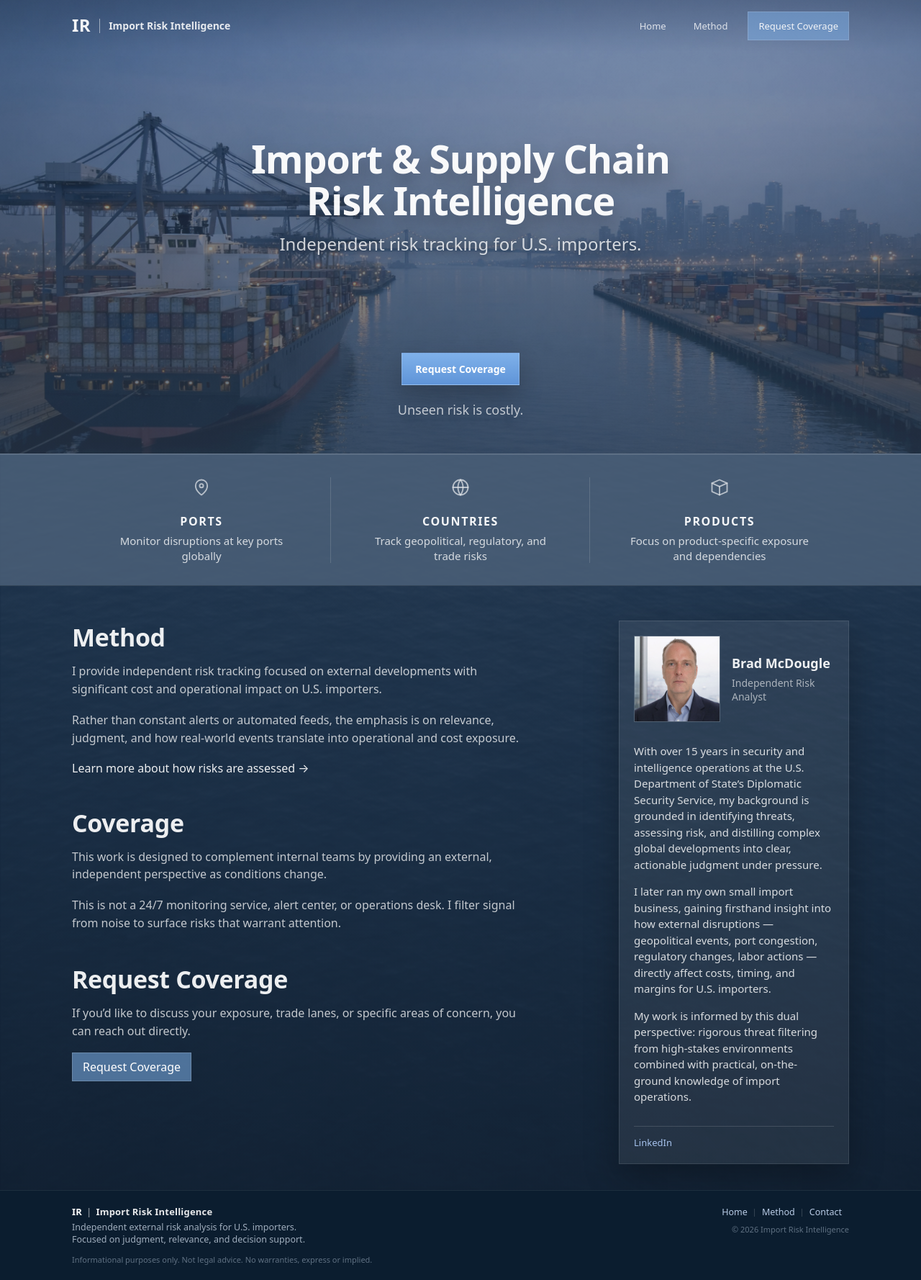
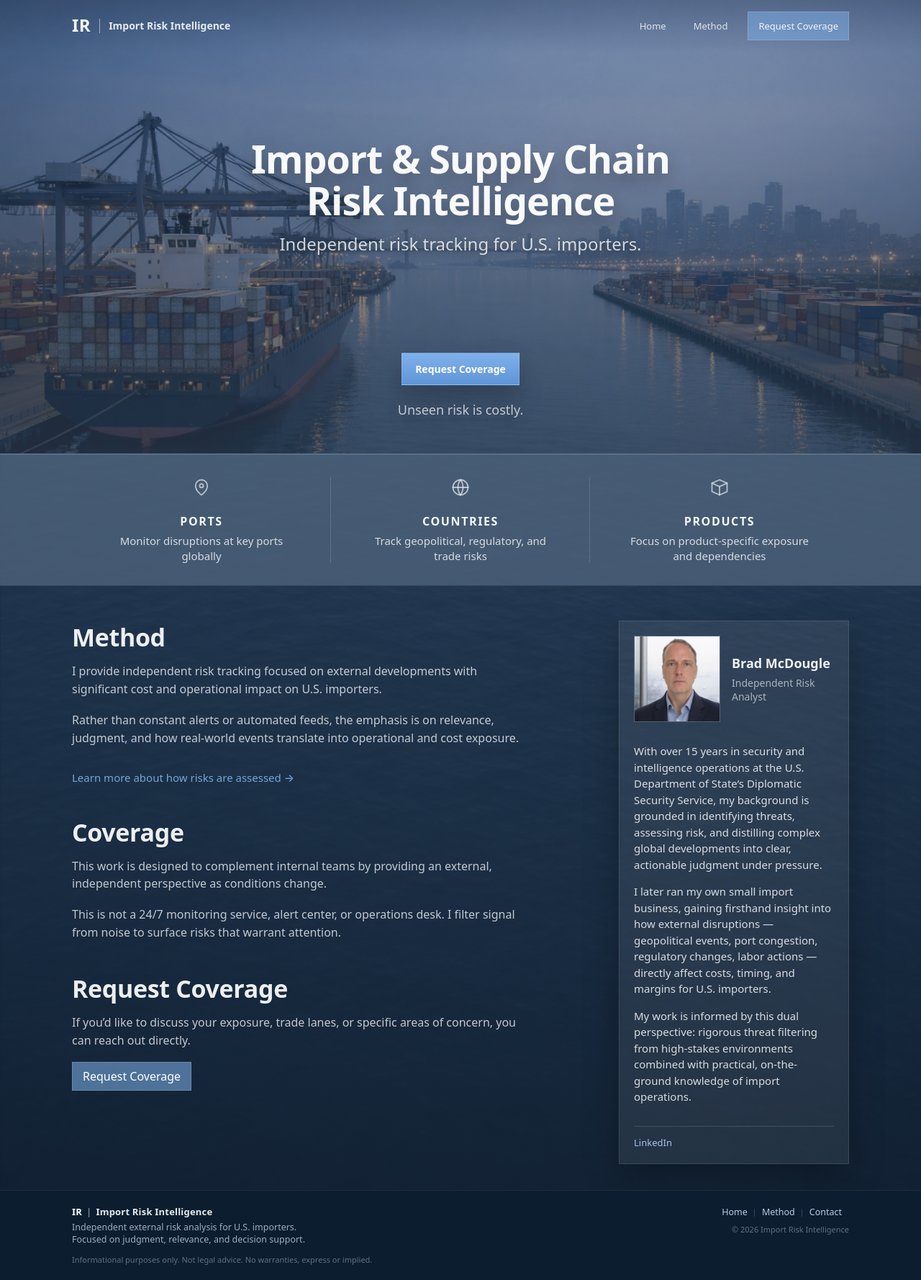
Before and after one commit to importrisk/import-risk-intelligence-site, a Jekyll site: the page built from index.html, in a window 1280 px wide. Shown: the whole page at 72% size. Built offline with Jekyll 4.4.1, drawn with Linux system fonts in a browser that asks for light colours.

Commit message:
Update index.html

```diff
--- a/index.html
+++ b/index.html
@@ -94,7 +94,7 @@ description: Independent risk monitoring for U.S. importers.
             Rather than constant alerts or automated feeds, the emphasis is on relevance, judgment, and how real-world events translate into operational and cost exposure.
           </p>
           <p class="method-more">
-  <a href="/method.html">Learn more about how risks are assessed →</a>
+  <a href="/method.html" class="inline-learn-more">Learn more about how risks are assessed →</a>
 </p>
     </section>
 
```
